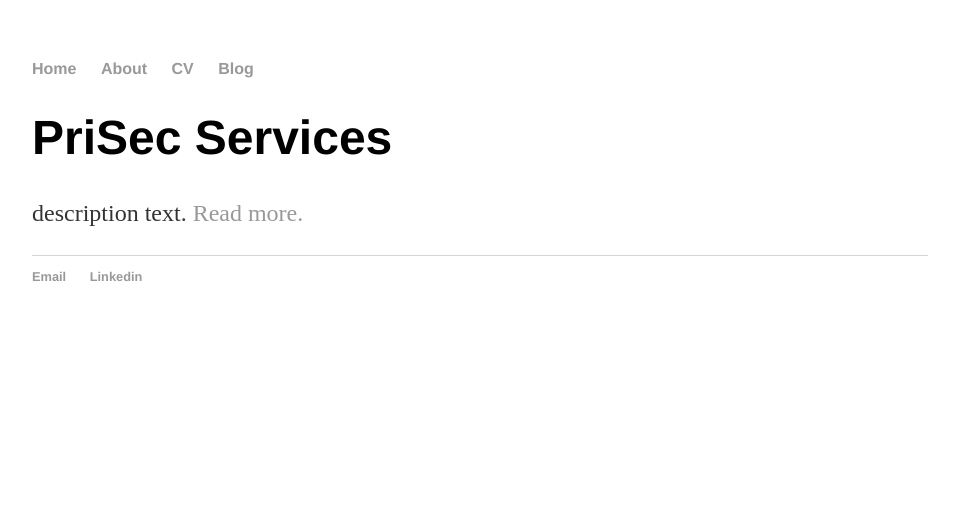
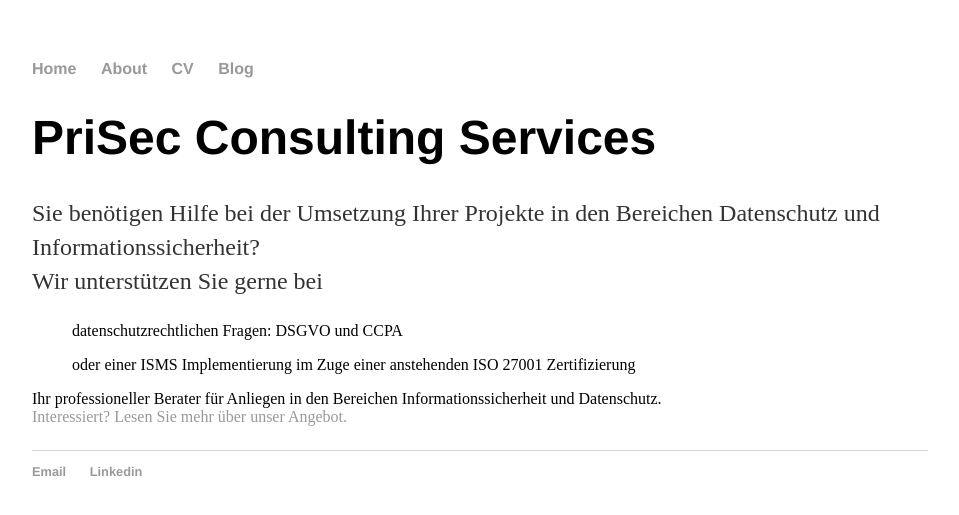
Before and after one commit to lucasg89/lucasg89.github.io, a Jekyll site: the page built from index.html, in a window 1280 px wide. Shown: the top 515 px of the page, without its empty margins (160-1119 px from the left). Built offline with Jekyll 4.4.1, drawn with Linux system fonts in a browser that asks for light colours.

Commit message:
Update index.html

```diff
--- a/index.html
+++ b/index.html
@@ -3,6 +3,10 @@
 title: PriSec - Privacy and Information Security Services
 ---
 <div class="blurb">
-	<h1>PriSec Services</h1>
-	<p>description text. <a href="/about">Read more.</a></p>
+	<h1>PriSec Consulting Services</h1>
+	<p>Sie benötigen Hilfe bei der Umsetzung Ihrer Projekte in den Bereichen Datenschutz und Informationssicherheit? <br>
+	Wir unterstützen Sie gerne bei
+		<ul>datenschutzrechtlichen Fragen: DSGVO und CCPA</ul>
+		<ul>oder einer ISMS Implementierung im Zuge einer anstehenden ISO 27001 Zertifizierung</ul>
+		Ihr professioneller Berater für Anliegen in den Bereichen Informationssicherheit und Datenschutz. <br><a href="/about">Interessiert? Lesen Sie mehr über unser Angebot.</a></p>
 </div><!-- /.blurb -->
```
